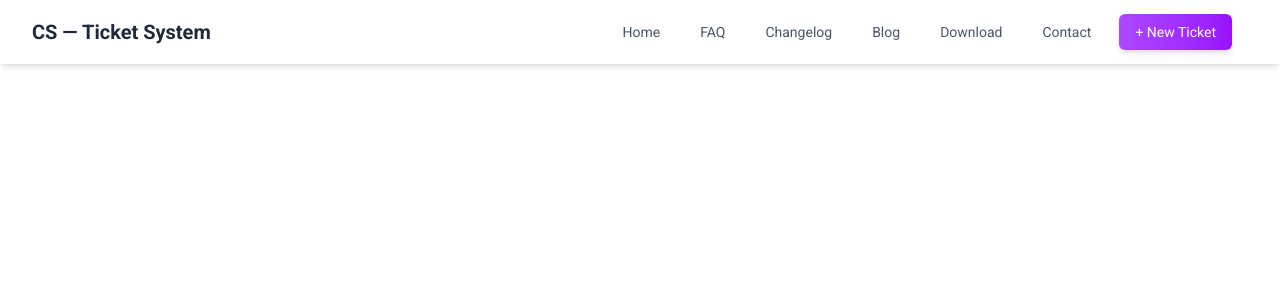
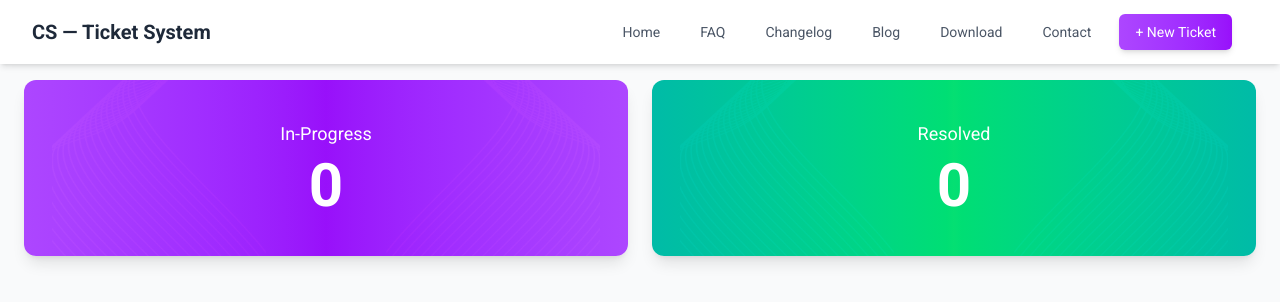
Before and after one commit to Nayem-51/007_customar_support_zone, a React (Vite) app: page / in a window 1280 px wide. Shown: the top 302 px of the page. Built offline with nearby package versions, Linux system fonts and the light colour scheme.

Commit message:
Banner added

```diff
--- a/src/App.jsx
+++ b/src/App.jsx
@@ -1,11 +1,14 @@
 import React from 'react';
 import Navbar from './components/Navbar';
+import Banner from './components/Banner';
 
 const App = () => {
   return (
-    <div>
+    <div className="bg-gray-50 min-h-screen">
       <Navbar />
-      <h1 className="text-3xl font-bold">CS-Ticket System</h1>
+      <div className="pt-20 px-6">
+        <Banner />
+      </div>
     </div>
   );
 };
--- /dev/null
+++ b/src/components/Banner.jsx
@@ -0,0 +1,39 @@
+import React from "react";
+import vector1 from "../assets/vector1.png";
+
+const Banner = () => {
+    return (
+        <div className="grid grid-cols-2 gap-6 mb-6">
+            <div className="relative overflow-hidden rounded-xl shadow-lg p-10 bg-gradient-to-r from-purple-500 via-purple-600 to-purple-500 text-white text-center">
+                <img
+                    src={vector1}
+                    alt="vector-left"
+                    className="absolute top-0 -left-4 w-1/2 h-full object-contain opacity-70 mix-blend-overlay"
+                />
+                <img
+                    src={vector1}
+                    alt="vector-right"
+                    className="absolute top-0 -right-4 w-1/2 h-full object-contain opacity-70 mix-blend-overlay transform scale-x-[-1]"
+                />
+                <h2 className="text-lg font-normal relative z-10 mb-2">In-Progress</h2>
+                <p className="text-6xl font-bold relative z-10">0</p>
+            </div>
+            <div className="relative overflow-hidden rounded-xl shadow-lg p-10 bg-gradient-to-r from-teal-500 via-green-400 to-teal-500 text-white text-center">
+                <img
+                    src={vector1}
+                    alt="vector-left"
+                    className="absolute top-0 -left-4 w-1/2 h-full object-contain opacity-70 mix-blend-overlay"
+                />
+                <img
+                    src={vector1}
+                    alt="vector-right"
+                    className="absolute top-0 -right-4 w-1/2 h-full object-contain opacity-70 mix-blend-overlay transform scale-x-[-1]"
+                />
+                <h2 className="text-lg font-normal relative z-10 mb-2">Resolved</h2>
+                <p className="text-6xl font-bold relative z-10">0</p>
+            </div>
+        </div>
+    );
+};
+
+export default Banner;
```
